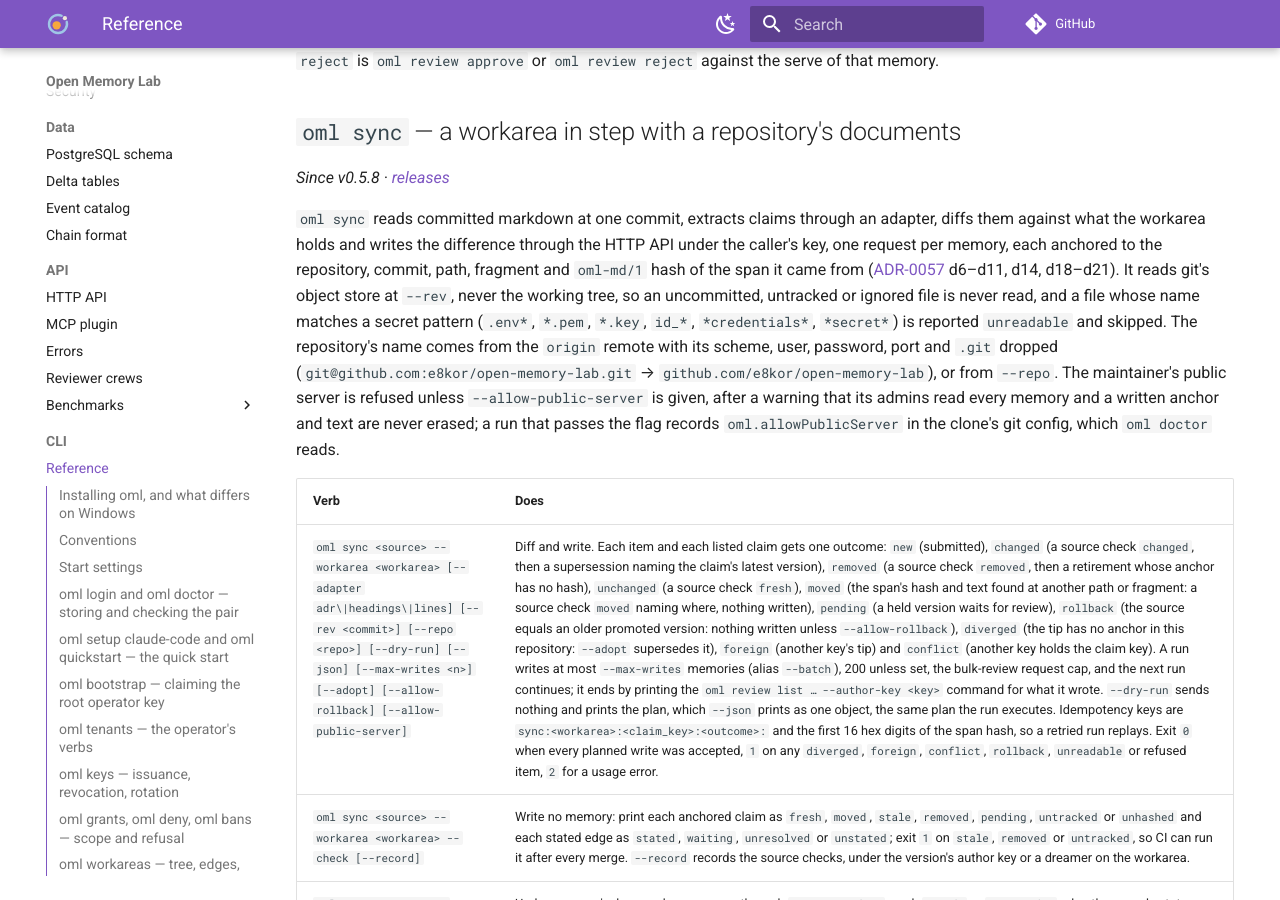
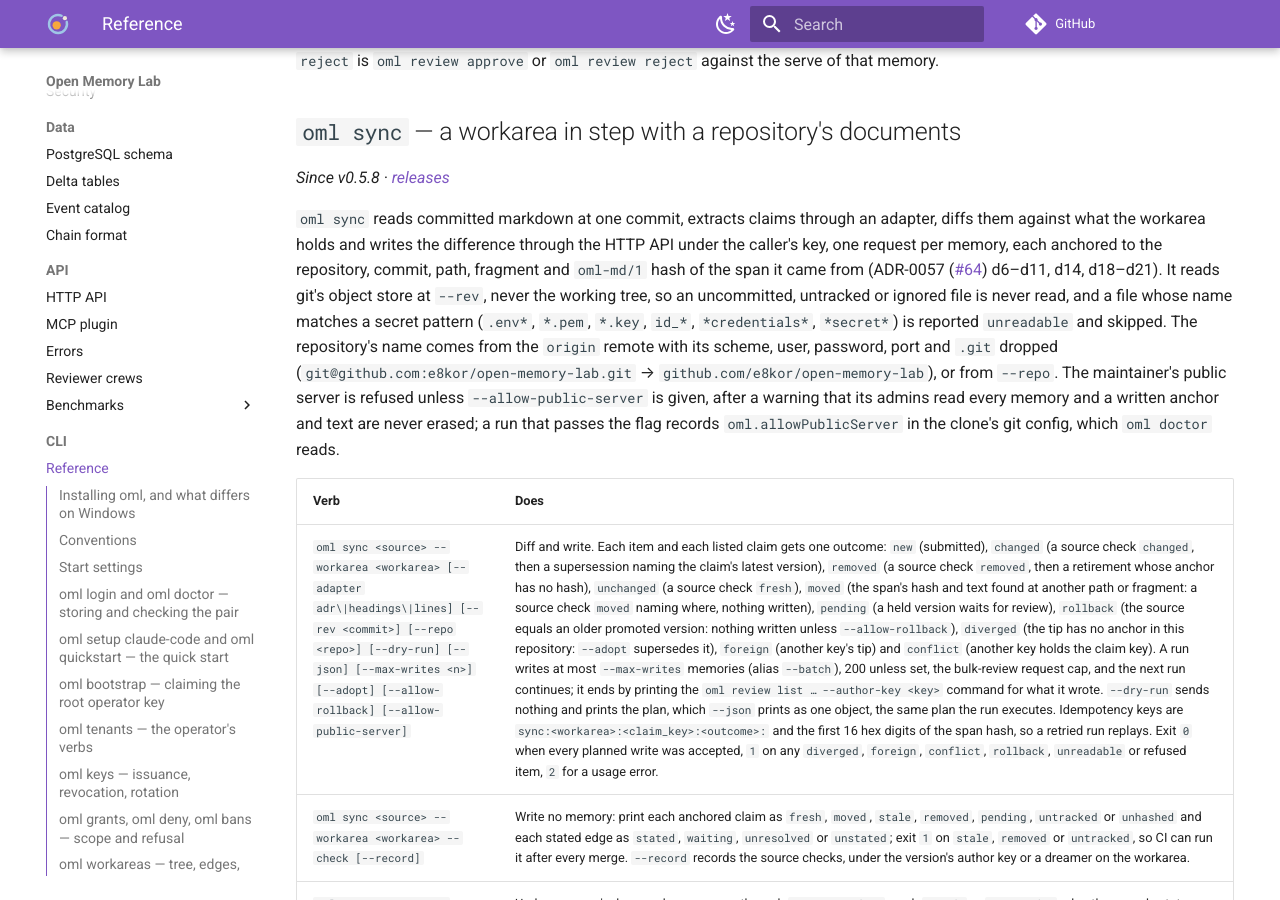
Before and after one commit to e8kor/open-memory-lab, an MkDocs documentation site: the page built from docs/cli/reference.md, in a window 1280 px wide and 900 px high, scrolled down 15600 px. Built offline with MkDocs 1.6.1 and Material for MkDocs 9.7.7, drawn with Linux system fonts in a browser that asks for light colours; comment, search, counter and statistics services are not loaded; some of the changed text lies outside the part shown.

Commit message:
Cite ADR-0057 by its pull request in the CLI reference until the record lands on main, so the strict docs build finds every link

```diff
--- a/docs/cli/reference.md
+++ b/docs/cli/reference.md
@@ -533,7 +533,7 @@ memory.
 against what the workarea holds and writes the difference through the HTTP API under the
 caller's key, one request per memory, each anchored to the repository, commit, path, fragment and
 `oml-md/1` hash of the span it came from
-([ADR-0057](../adr/ADR-0057-a-memory-carries-the-source-anchor-its-author-declares-and-oml-sync-keeps-a-workarea-in-step-with-a-repositorys-documents.md)
+(ADR-0057 ([#64](https://github.com/e8kor/open-memory-lab/pull/64))
 d6–d11, d14, d18–d21). It reads git's object store at `--rev`, never the working tree, so an
 uncommitted, untracked or ignored file is never read, and a file whose name matches a secret
 pattern (`.env*`, `*.pem`, `*.key`, `id_*`, `*credentials*`, `*secret*`) is reported `unreadable`
@@ -658,7 +658,7 @@ what to do next. Both emit the same four named signals — the contract that
 | Verb | Does |
 |---|---|
 | `oml status` | The four signals, one screen, plus chain-head seq and last reconciler run per tenant. |
-| `oml doctor` | Each signal against its threshold with a verdict (`ok`/`warn`/`fail`) and the next action — the named command or the runbook anchor. Exit `1` on any `fail`, so probes and CI can consume it. Since v0.5.8 its `sync` lines warn of a server that does not accept anchors, an `origin` remote carrying credentials in its URL, the public server without `--allow-public-server` recorded for the clone, and count the default workarea's served versions marked `stale` and claim edges waiting for a second key ([ADR-0057](../adr/ADR-0057-a-memory-carries-the-source-anchor-its-author-declares-and-oml-sync-keeps-a-workarea-in-step-with-a-repositorys-documents.md) d17). *Designed with review availability, not built ([ADR-0044](../adr/ADR-0044-every-user-works-under-a-root-of-their-own-and-universe-serves-curated-claims-without-their-source.md) d14):* review availability also warns when `universe` holds curated claims and no dreamer outside their lineage can review them; the user-key lines `oml doctor` prints [above](#start-settings) are built since v0.5.0. |
+| `oml doctor` | Each signal against its threshold with a verdict (`ok`/`warn`/`fail`) and the next action — the named command or the runbook anchor. Exit `1` on any `fail`, so probes and CI can consume it. Since v0.5.8 its `sync` lines warn of a server that does not accept anchors, an `origin` remote carrying credentials in its URL, the public server without `--allow-public-server` recorded for the clone, and count the default workarea's served versions marked `stale` and claim edges waiting for a second key (ADR-0057 ([#64](https://github.com/e8kor/open-memory-lab/pull/64)) d17). *Designed with review availability, not built ([ADR-0044](../adr/ADR-0044-every-user-works-under-a-root-of-their-own-and-universe-serves-curated-claims-without-their-source.md) d14):* review availability also warns when `universe` holds curated claims and no dreamer outside their lineage can review them; the user-key lines `oml doctor` prints [above](#start-settings) are built since v0.5.0. |
 
 ## The `oml-admin` plugin
 
```
